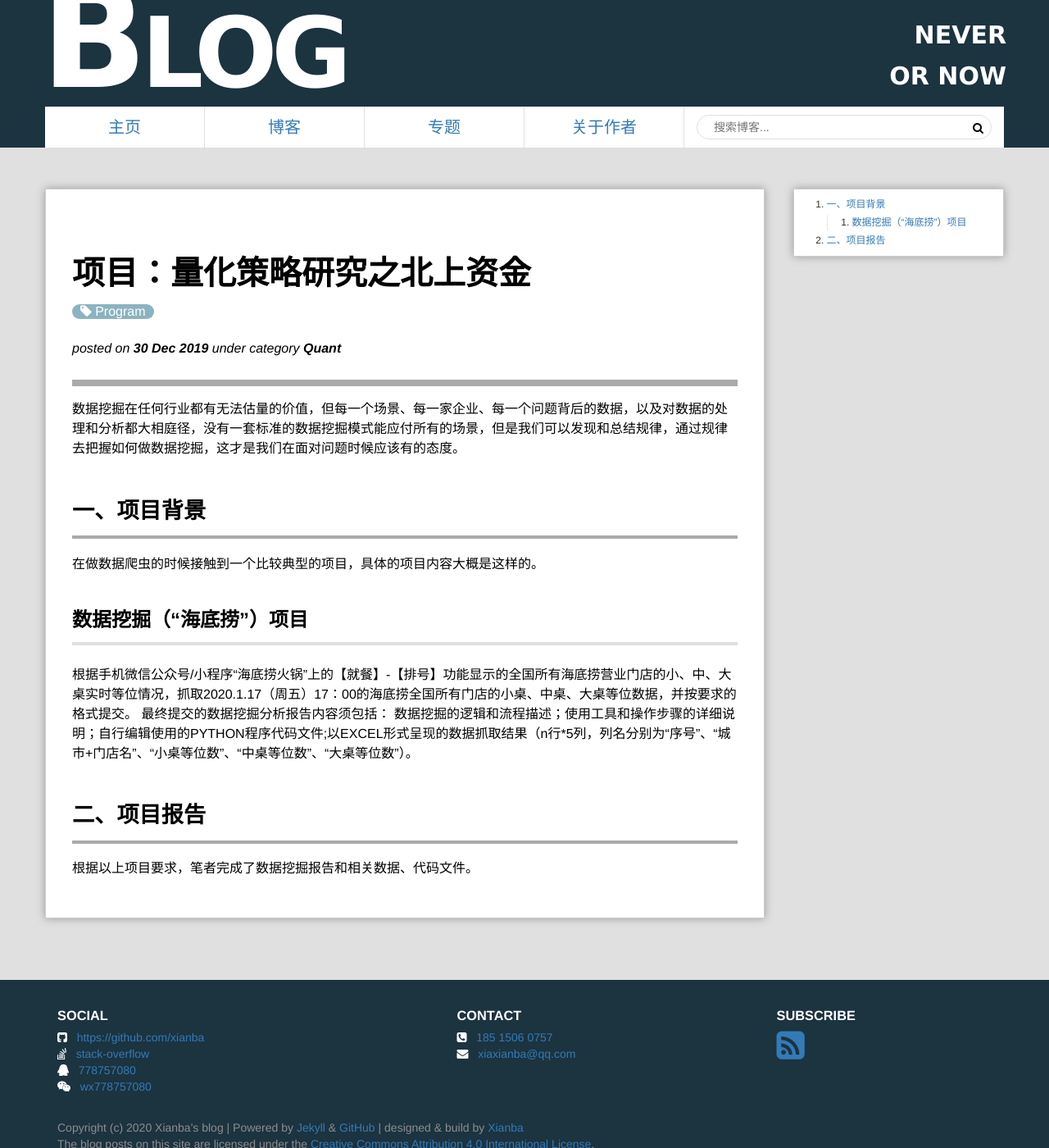
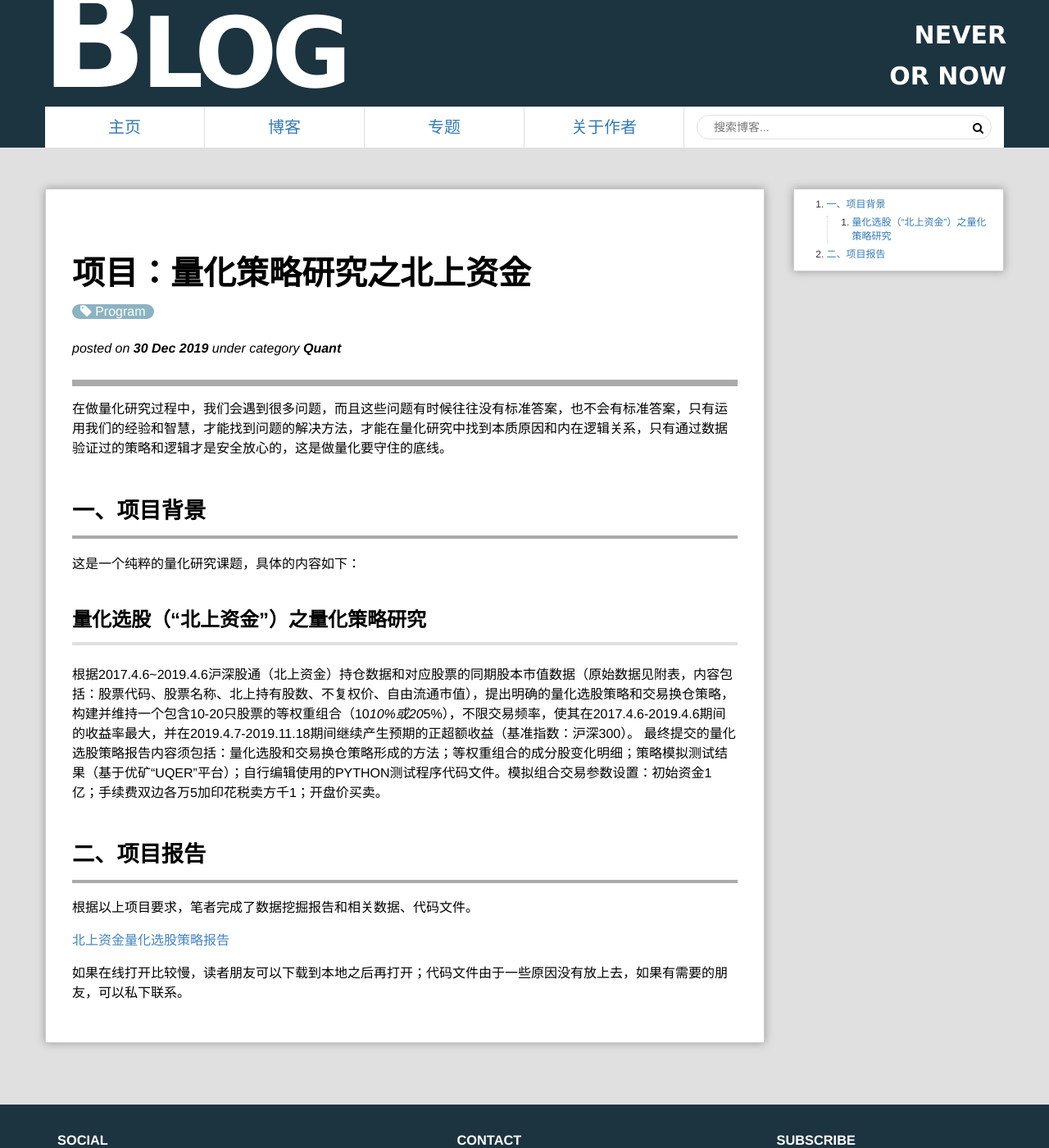
Before and after one commit to xianba/xianba.github.com, a Jekyll site: the page built from _posts/2019-12-30-Quantitative strategy research Northward capital.md, in a window 1280 px wide and 1400 px high. Shown: the whole window at 82% size. Built offline with Jekyll 4.4.1, drawn with Linux system fonts in a browser that asks for light colours; comment, search, counter and statistics services are not loaded.

Commit message:
Update 2019-12-30-Quantitative strategy research Northward capital.md

```diff
--- a/_posts/2019-12-30-Quantitative strategy research Northward capital.md
+++ b/_posts/2019-12-30-Quantitative strategy research Northward capital.md
@@ -3,17 +3,21 @@ title: "项目：量化策略研究之北上资金"
 layout: post
 category: Quant
 tags: [Program]
-excerpt: "数据挖掘在任何行业都有无法估量的价值，但每一个场景、每一家企业、每一个问题背后的数据，以及对数据的处理和分析都大相庭径，没有一套标准的数据挖掘模式能应付所有的场景，但是我们可以发现和总结规律，通过规律去把握如何做数据挖掘，这才是我们在面对问题时候应该有的态度。"
+excerpt: "在做量化研究过程中，我们会遇到很多问题，而且这些问题有时候往往没有标准答案，也不会有标准答案，只有运用我们的经验和智慧，才能找到问题的解决方法，才能在量化研究中找到本质原因和内在逻辑关系，只有通过数据验证过的策略和逻辑才是安全放心的，这是做量化要守住的底线。"
 ---
 
-数据挖掘在任何行业都有无法估量的价值，但每一个场景、每一家企业、每一个问题背后的数据，以及对数据的处理和分析都大相庭径，没有一套标准的数据挖掘模式能应付所有的场景，但是我们可以发现和总结规律，通过规律去把握如何做数据挖掘，这才是我们在面对问题时候应该有的态度。
+在做量化研究过程中，我们会遇到很多问题，而且这些问题有时候往往没有标准答案，也不会有标准答案，只有运用我们的经验和智慧，才能找到问题的解决方法，才能在量化研究中找到本质原因和内在逻辑关系，只有通过数据验证过的策略和逻辑才是安全放心的，这是做量化要守住的底线。
 
 # 一、项目背景
-在做数据爬虫的时候接触到一个比较典型的项目，具体的项目内容大概是这样的。
+这是一个纯粹的量化研究课题，具体的内容如下：
 
-## 数据挖掘（“海底捞”）项目
-根据手机微信公众号/小程序“海底捞火锅”上的【就餐】-【排号】功能显示的全国所有海底捞营业门店的小、中、大桌实时等位情况，抓取2020.1.17（周五）17：00的海底捞全国所有门店的小桌、中桌、大桌等位数据，并按要求的格式提交。
-最终提交的数据挖掘分析报告内容须包括： 数据挖掘的逻辑和流程描述；使用工具和操作步骤的详细说明；自行编辑使用的PYTHON程序代码文件;以EXCEL形式呈现的数据抓取结果（n行*5列，列名分别为“序号”、“城市+门店名”、“小桌等位数”、“中桌等位数”、“大桌等位数”）。
+## 量化选股（“北上资金”）之量化策略研究
+根据2017.4.6~2019.4.6沪深股通（北上资金）持仓数据和对应股票的同期股本市值数据（原始数据见附表，内容包括：股票代码、股票名称、北上持有股数、不复权价、自由流通市值），提出明确的量化选股策略和交易换仓策略，构建并维持一个包含10-20只股票的等权重组合（10*10%或20*5%），不限交易频率，使其在2017.4.6-2019.4.6期间的收益率最大，并在2019.4.7-2019.11.18期间继续产生预期的正超额收益（基准指数：沪深300）。
+最终提交的量化选股策略报告内容须包括：量化选股和交易换仓策略形成的方法；等权重组合的成分股变化明细；策略模拟测试结果（基于优矿“UQER”平台）；自行编辑使用的PYTHON测试程序代码文件。模拟组合交易参数设置：初始资金1亿；手续费双边各万5加印花税卖方千1；开盘价买卖。
 
 # 二、项目报告
 根据以上项目要求，笔者完成了数据挖掘报告和相关数据、代码文件。
+
+[北上资金量化选股策略报告](assets/file/northwardcapital/北上资金量化选股策略报告.pdf)
+
+如果在线打开比较慢，读者朋友可以下载到本地之后再打开；代码文件由于一些原因没有放上去，如果有需要的朋友，可以私下联系。
```
